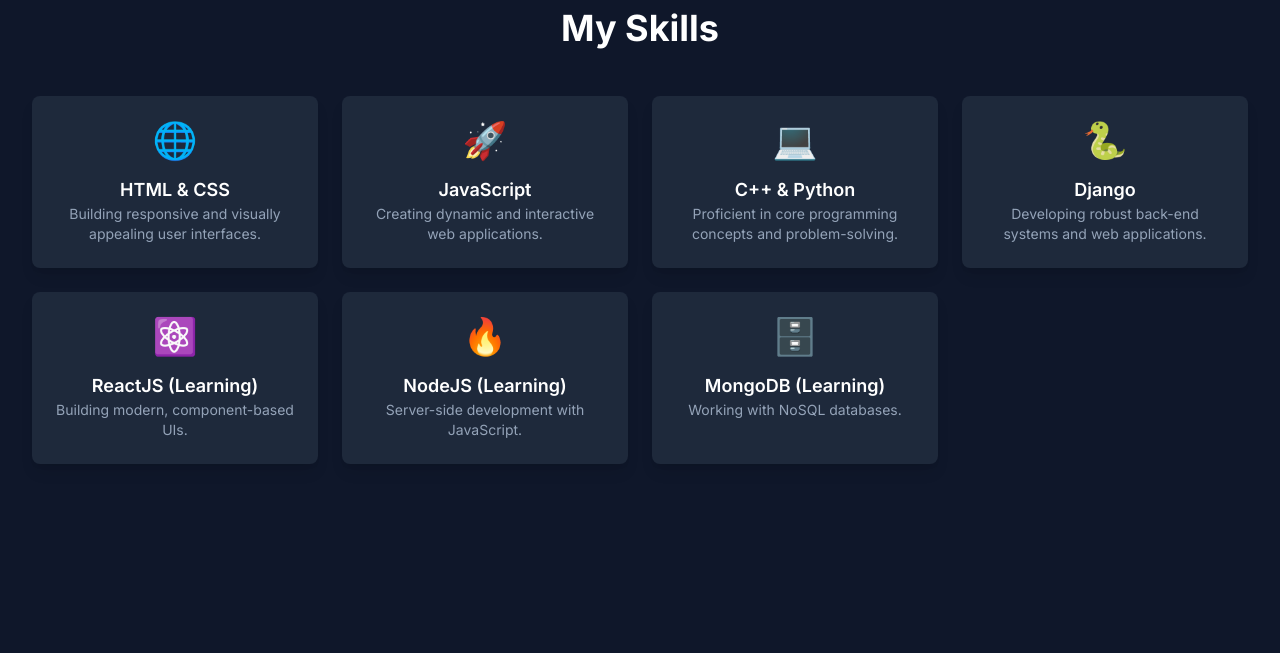
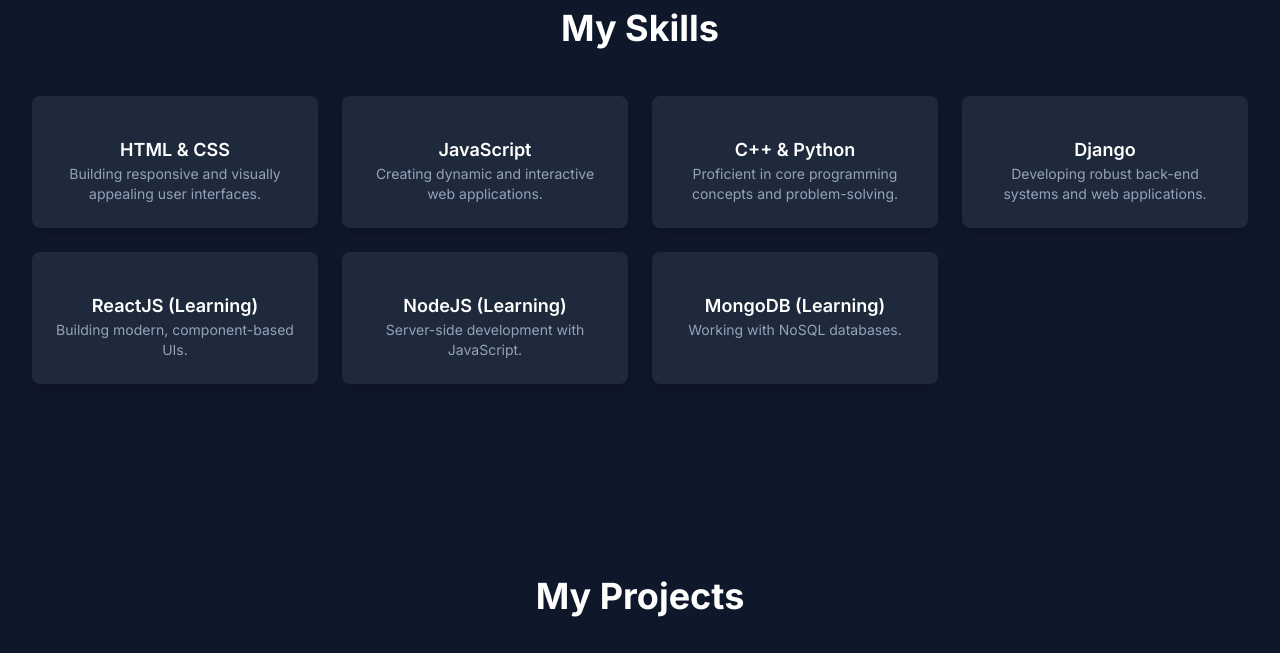
Before and after one commit to PatelDhruv23/Portfolio, a plain HTML site: page index.html in a window 1280 px wide. Shown: the part 820-1473 px from the top of the page. Drawn offline with nearby package versions, Linux system fonts and the light colour scheme.

Commit message:
Emoji removed

```diff
--- a/index.html
+++ b/index.html
@@ -76,37 +76,37 @@
             <h2 class="text-3xl sm:text-4xl font-bold text-center text-white mb-12">My Skills</h2>
             <div class="grid grid-cols-2 sm:grid-cols-3 lg:grid-cols-4 gap-6">
                 <div class="bg-slate-800 rounded-lg p-6 text-center shadow-lg transform transition-transform hover:scale-105 hover:shadow-2xl">
-                    <div class="text-4xl mb-4">🌐</div>
+                    <div class="text-4xl mb-4"></div>
                     <h3 class="text-lg font-semibold text-white">HTML & CSS</h3>
                     <p class="text-slate-400 text-sm">Building responsive and visually appealing user interfaces.</p>
                 </div>
                 <div class="bg-slate-800 rounded-lg p-6 text-center shadow-lg transform transition-transform hover:scale-105 hover:shadow-2xl">
-                    <div class="text-4xl mb-4">🚀</div>
+                    <div class="text-4xl mb-4"></div>
                     <h3 class="text-lg font-semibold text-white">JavaScript</h3>
                     <p class="text-slate-400 text-sm">Creating dynamic and interactive web applications.</p>
                 </div>
                 <div class="bg-slate-800 rounded-lg p-6 text-center shadow-lg transform transition-transform hover:scale-105 hover:shadow-2xl">
-                    <div class="text-4xl mb-4">💻</div>
+                    <div class="text-4xl mb-4"></div>
                     <h3 class="text-lg font-semibold text-white">C++ & Python</h3>
                     <p class="text-slate-400 text-sm">Proficient in core programming concepts and problem-solving.</p>
                 </div>
                 <div class="bg-slate-800 rounded-lg p-6 text-center shadow-lg transform transition-transform hover:scale-105 hover:shadow-2xl">
-                    <div class="text-4xl mb-4">🐍</div>
+                    <div class="text-4xl mb-4"></div>
                     <h3 class="text-lg font-semibold text-white">Django</h3>
                     <p class="text-slate-400 text-sm">Developing robust back-end systems and web applications.</p>
                 </div>
                 <div class="bg-slate-800 rounded-lg p-6 text-center shadow-lg transform transition-transform hover:scale-105 hover:shadow-2xl">
-                    <div class="text-4xl mb-4">⚛️</div>
+                    <div class="text-4xl mb-4"></div>
                     <h3 class="text-lg font-semibold text-white">ReactJS (Learning)</h3>
                     <p class="text-slate-400 text-sm">Building modern, component-based UIs.</p>
                 </div>
                 <div class="bg-slate-800 rounded-lg p-6 text-center shadow-lg transform transition-transform hover:scale-105 hover:shadow-2xl">
-                    <div class="text-4xl mb-4">🔥</div>
+                    <div class="text-4xl mb-4"></div>
                     <h3 class="text-lg font-semibold text-white">NodeJS (Learning)</h3>
                     <p class="text-slate-400 text-sm">Server-side development with JavaScript.</p>
                 </div>
                 <div class="bg-slate-800 rounded-lg p-6 text-center shadow-lg transform transition-transform hover:scale-105 hover:shadow-2xl">
-                    <div class="text-4xl mb-4">🗄️</div>
+                    <div class="text-4xl mb-4"></div>
                     <h3 class="text-lg font-semibold text-white">MongoDB (Learning)</h3>
                     <p class="text-slate-400 text-sm">Working with NoSQL databases.</p>
                 </div>
```
